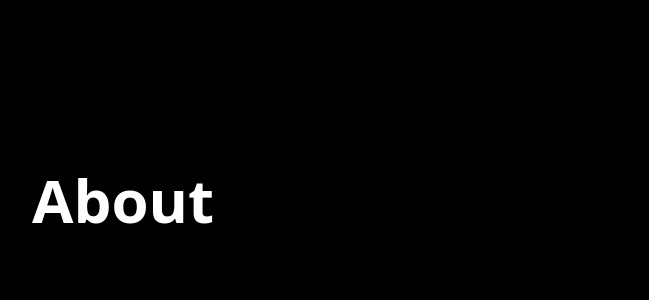
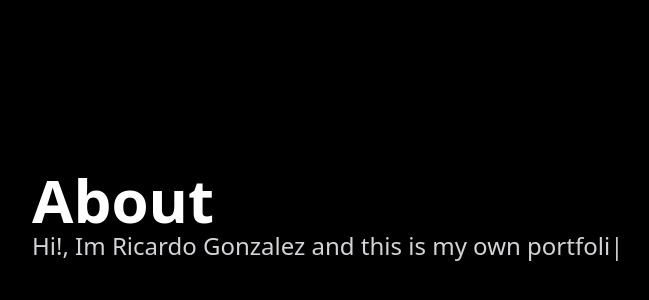
Before and after one commit to richglez/portfolio, a Next.js app: page / in a window 1280 px wide. Shown: the part 1070-1370 px from the top of the page, without its empty margins (268-917 px from the left). Built offline with nearby package versions, Linux system fonts and the light colour scheme.

Commit message:
button to a

```diff
--- a/src/app/page.tsx
+++ b/src/app/page.tsx
@@ -1,60 +1,13 @@
 "use client";
-import { useEffect, useState } from "react";
+import TypingText from "@/components/TypingText";
 
 function HomePage() {
-  // Variables
-  const text =
-    "Personal portfolio to showcase my projects, skills, and experience as a developer."; //Este es el texto que se va a escribir letra por letra
-  const typingSpeed = 90; // Velocidad de escritura en pantalla
-  const deletingSpeed = 60; // Velocidad en la cual se borrara todo el texto en pantalla
-  const pauseAfterTyping = 1200; // Tiempo que se deja en pantalla antes de borrar
-  const pauseBeforeRestart = 500; // Tiempo para volver a escribir desde 0
-
-  // States
-  const [displayedText, setDisplayedText] = useState(""); // Mostrar el texto en pantalla
-  const [isDeleting, setIsDeleting] = useState(false); // Condicional, para saber cuando esta borrando o no
-  const [index, setIndex] = useState(0); // Posicion actual dentro del texto i
-
-  useEffect(() => {
-    let timeout: NodeJS.Timeout; // para limpiar
-
-    if (!isDeleting && index < text.length) {
-      // si no estamos borrando y tampoco no llegamos al final del texto : escribimos
-      // TYPING
-      timeout = setTimeout(() => {
-        setDisplayedText((prev) => prev + text[index]); // escritura en pantalla
-        setIndex((prev) => prev + 1);
-      }, typingSpeed);
-    } else if (isDeleting && index > 0) {
-      // si estamos borrando y aun hay letras por borrar
-      // DELETING
-      timeout = setTimeout(() => {
-        setDisplayedText((prev) => prev.slice(0, -1));
-        setIndex((prev) => prev - 1);
-      }, deletingSpeed);
-    } else if (!isDeleting && index === text.length) {
-      // PAUSE AFTER TYPING
-      timeout = setTimeout(() => {
-        setIsDeleting(true);
-      }, pauseAfterTyping);
-    } else if (isDeleting && index === 0) {
-      // aqui ya se borraron todas las letras
-      // PAUSE BEFORE RESTART (🔥 FIX)
-      timeout = setTimeout(() => {
-        setIsDeleting(false);
-      }, pauseBeforeRestart);
-    }
-
-    return () => clearTimeout(timeout);
-  }, [index, isDeleting, text]);
-
   return (
     <main className="relative text-white px-75">
       <section id="home" className="min-h-screen">
         <h1 className="font-bold text-7xl mt-70 mb-8">My Portfolio!.</h1>
         <p className="text-2xl text-zinc-300">
-          {displayedText}
-          <span className="animate-pulse">|</span>
+          <TypingText text="Personal portfolio to showcase my projects, skills, and experience as a developer." />
         </p>
         <div className="buttons flex gap-5 mt-7">
           <button
@@ -63,17 +16,22 @@ function HomePage() {
           >
             Get Started
           </button>
-          <button
-            type="button"
-            className="border border-purple-500  bg-black dark:text-white no-underline flex space-x-2 group cursor-pointer relative hover:shadow-2xl transition duration-200 shadow-purple-900 p-px font-semibold text-white px-4 py-2 h-14 w-full items-center justify-center rounded-2xl text-center text-sl sm:w-52"
+          <a
+            href="https://github.com/richglez"
+            target="_blank"
+            rel="noopener noreferrer"
+            className="border border-purple-500 bg-black dark:text-white no-underline flex space-x-2 group cursor-pointer relative hover:shadow-2xl transition duration-200 shadow-purple-900 p-px font-semibold text-white px-4 py-2 h-14 w-full items-center justify-center rounded-2xl text-center text-sl sm:w-52"
           >
             GitHub
-          </button>
+          </a>
         </div>
       </section>
 
       <section id="about" className="min-h-screen pt-40 scroll-mt-24">
         <h2 className="text-6xl font-bold">About</h2>
+        <p className="text-2xl text-zinc-300">
+          <TypingText text="Hi!, Im Ricardo Gonzalez and this is my own portfolio." />
+        </p>
       </section>
 
       <section id="skills" className="min-h-screen pt-40 scroll-mt-24">
--- /dev/null
+++ b/src/components/TypingText.tsx
@@ -0,0 +1,52 @@
+"use client";
+
+import { useEffect, useState } from "react";
+
+interface TypingTextProps {
+  text: string;
+  className?: string;
+}
+
+export default function TypingText({ text, className }: TypingTextProps) {
+  const typingSpeed = 90;
+  const deletingSpeed = 60;
+  const pauseAfterTyping = 1200;
+  const pauseBeforeRestart = 500;
+
+  const [displayedText, setDisplayedText] = useState("");
+  const [isDeleting, setIsDeleting] = useState(false);
+  const [index, setIndex] = useState(0);
+
+  useEffect(() => {
+    let timeout: NodeJS.Timeout;
+
+    if (!isDeleting && index < text.length) {
+      timeout = setTimeout(() => {
+        setDisplayedText((prev) => prev + text[index]);
+        setIndex((prev) => prev + 1);
+      }, typingSpeed);
+    } else if (isDeleting && index > 0) {
+      timeout = setTimeout(() => {
+        setDisplayedText((prev) => prev.slice(0, -1));
+        setIndex((prev) => prev - 1);
+      }, deletingSpeed);
+    } else if (!isDeleting && index === text.length) {
+      timeout = setTimeout(() => {
+        setIsDeleting(true);
+      }, pauseAfterTyping);
+    } else if (isDeleting && index === 0) {
+      timeout = setTimeout(() => {
+        setIsDeleting(false);
+      }, pauseBeforeRestart);
+    }
+
+    return () => clearTimeout(timeout);
+  }, [index, isDeleting, text]);
+
+  return (
+    <span className={className}>
+      {displayedText}
+      <span className="animate-pulse">|</span>
+    </span>
+  );
+}
```
